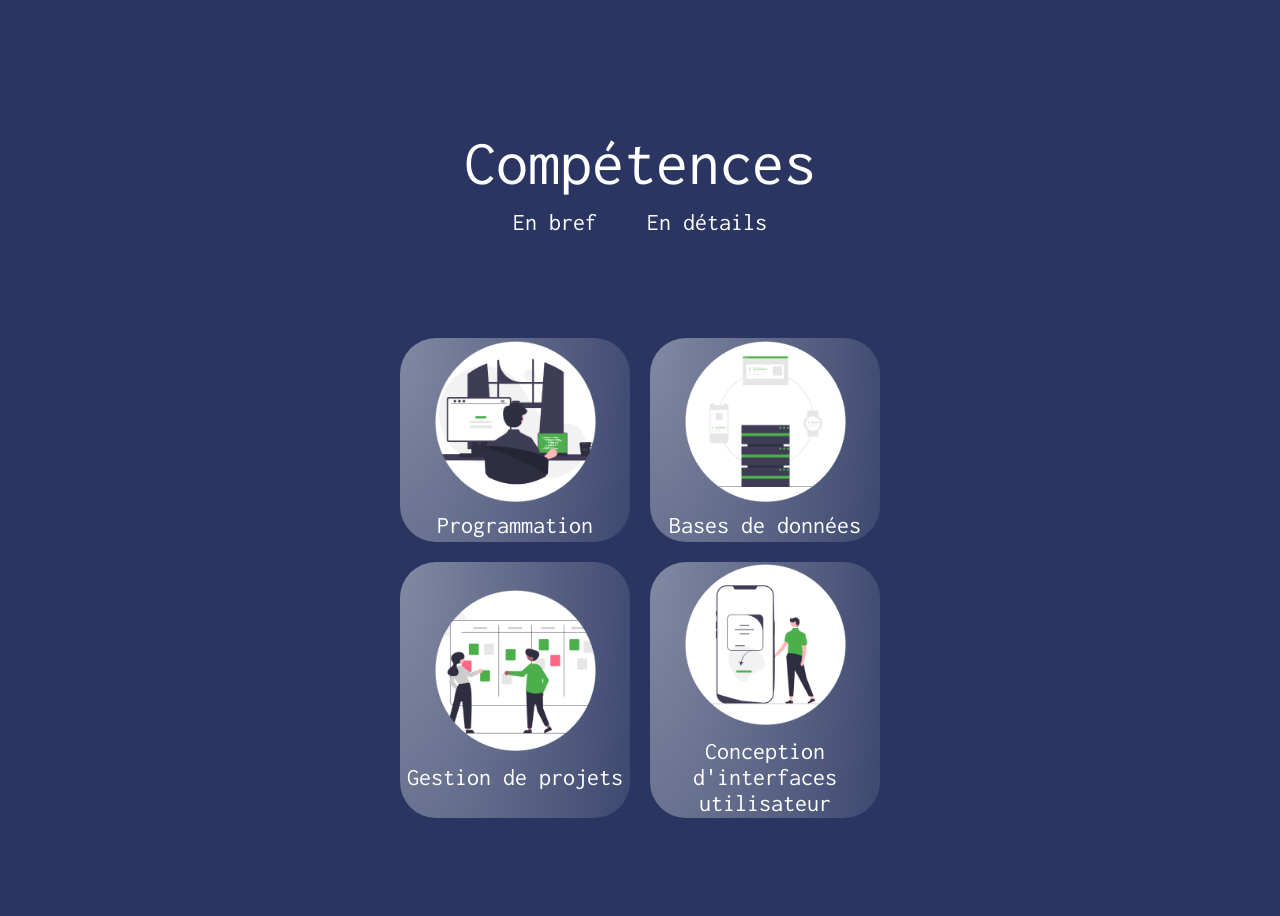
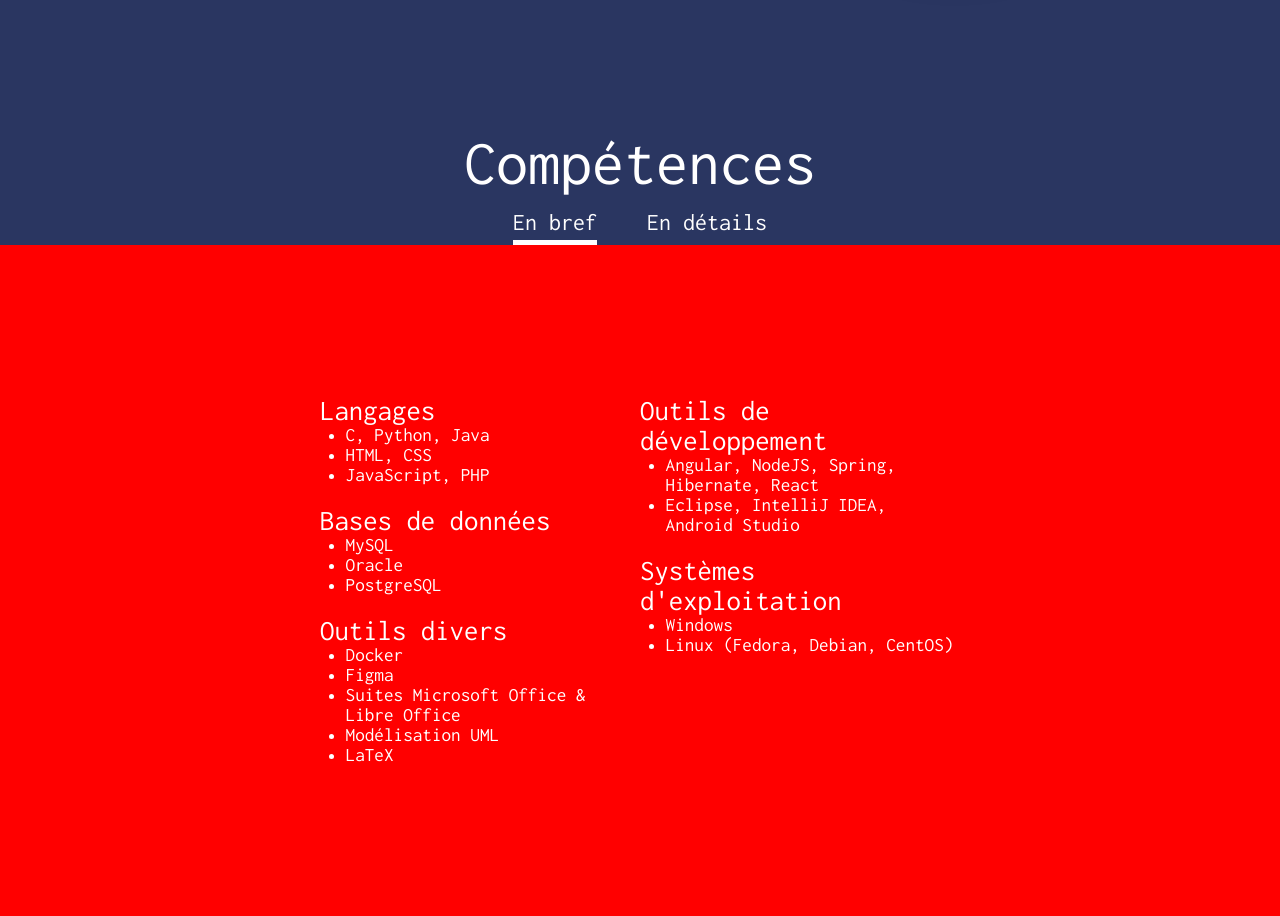
Before and after one commit to joshhauser/joshhauser.github.io, a PHP site: page / in a window 1280 px wide. Shown: the part 684-1600 px from the top of the page. Run offline with PHP 8.4, Linux system fonts and the light colour scheme; style sheets or scripts are compiled from the project's sources.

Commit message:
[wip] skills detailed

```diff
--- a/css/style.css
+++ b/css/style.css
@@ -128,18 +128,20 @@
 }
 .skills .menu ul li {
   padding-bottom: 5px;
+  border-bottom: 5px solid transparent;
 }
-.skills .menu ul li.selected {
+.skills .menu ul li.active {
   border-bottom: 5px solid white;
 }
 .skills .menu ul li:hover {
   cursor: pointer;
 }
-.skills .short {
+.skills .short, .skills .long {
   display: flex;
   justify-content: center;
   align-items: center;
   flex-grow: 1;
+  background-color: red;
 }
 .skills .short .row {
   height: 60vh;
@@ -169,7 +171,26 @@
   color: white;
   font-family: "Inconsolata Regular";
   text-align: center;
-  font-size: 1.5rem;
+}
+
+.long > .row {
+  width: 50%;
+}
+.long > .row .left, .long > .row .right {
+  gap: 20px;
+}
+.long .skills-block {
+  flex-grow: 0;
+}
+.long .skills-block .skills-category {
+  font-size: 1.8rem;
+}
+.long .skills-block .skills-list {
+  margin-left: 8%;
+  flex-shrink: inherit;
+}
+.long .skills-block .skills-list .skill {
+  font-size: 1.2rem;
 }
 
 /*# sourceMappingURL=style.css.map */
--- a/index.html
+++ b/index.html
@@ -30,7 +30,7 @@
       <a href="https://joshhauser.github.io/">
       </a>
       <nav>
-        <ul id="menu">
+        <ul id="menu" class="menu">
           <li class="menu-item active">Présentation</li>
           <li class="menu-item">Compétences</li>
           <li class="menu-item">Projets</li>
@@ -65,12 +65,12 @@
   <div class="skills">
     <h1>Compétences</h1>
     <nav class="menu">
-      <ul>
-        <li>En bref</li>
+      <ul class="menu-items">
+        <li class="active">En bref</li>
         <li>En détails</li>
       </ul>
     </nav>
-    <div class="short">
+    <!-- <div class="short">
       <div class="row">
         <div class="col">
           <div class="skill-tile">
@@ -105,9 +105,75 @@
           </div>
         </div>
       </div>
+    </div> -->
+    <div class="long">
+      <div class="row">
+        <div class="col left">
+          <div class="col skills-block">
+            <div class="row skills-category">
+              Langages
+            </div>
+            <div class="row">
+              <ul class="skills-list">
+                <li class="skill">C, Python, Java</li>
+                <li class="skill">HTML, CSS</li>
+                <li class="skill">JavaScript, PHP</li>
+              </ul>
+            </div>
+          </div>
+          <div class="col skills-block">
+            <div class="row skills-category">
+              Bases de données
+            </div>
+            <div class="row">
+              <ul class="skills-list">
+                <li class="skill">MySQL</li>
+                <li class="skill">Oracle</li>
+                <li class="skill">PostgreSQL</li>
+              </ul>
+            </div>
+          </div>
+          <div class="col skills-block">
+            <div class="row skills-category">
+              Outils divers
+            </div>
+            <div class="row">
+              <ul class="skills-list">
+                <li class="skill">Docker</li>
+                <li class="skill">Figma</li>
+                <li class="skill">Suites Microsoft Office & Libre Office</li>
+                <li class="skill">Modélisation UML</li>
+                <li class="skill">LaTeX</li>
+              </ul>
+            </div>
+          </div>
+        </div>
+        <div class="col right">
+          <div class="col skills-block">
+            <div class="row skills-category">
+              Outils de développement
+            </div>
+            <div class="row">
+              <ul class="skills-list">
+                <li class="skill">Angular, NodeJS, Spring, Hibernate, React</li>
+                <li class="skill">Eclipse, IntelliJ IDEA, Android Studio</li>
+              </ul>
+            </div>
+          </div>
+          <div class="col skills-block">
+            <div class="row skills-category">
+              Systèmes d'exploitation
+            </div>
+            <div class="row">
+              <ul class="skills-list">
+                <li class="skill">Windows</li>
+                <li class="skill">Linux (Fedora, Debian, CentOS)</li>
+              </ul>
+            </div>
+          </div>
+        </div>
+      </div>
     </div>
-    <!-- <div class="long">
-    </div> -->
   </div>
 </body>
 <!-- <footer>
--- a/scripts/features.js
+++ b/scripts/features.js
@@ -15,15 +15,17 @@
 } */
 
 function configMenu() {
-  const menu = document.getElementById('menu');
-  const menuItems = menu.childNodes
+  const menus = document.getElementsByClassName('menu');
+  for (let menu of menus) {
+    const items = menu.childNodes;
 
-  for (let i = 0; i < menuItems.length; i++) {
-    menuItems[i].addEventListener('click', (e) => {
-      const activeItem = menu.getElementsByClassName('active')[0];
-      activeItem.classList.toggle('active');
-      e.target.classList.toggle('active');
-    })
+    for (let item of items) {
+      item.addEventListener('click', (e) => {
+        const activeItem = menu.getElementsByClassName('active')[0];
+        activeItem.classList.toggle('active');
+        e.target.classList.toggle('active');
+      })
+    }
   }
 }
 
--- a/scss/reset.scss
+++ b/scss/reset.scss
@@ -22,7 +22,6 @@
   padding: 0;
   border: 0;
   font: inherit;
-  //font-family: inherit;
   font-size: 100%;
 }
 
```
Also changed, not shown: scss/style.scss (+34 -3 lines), 2 other files.
